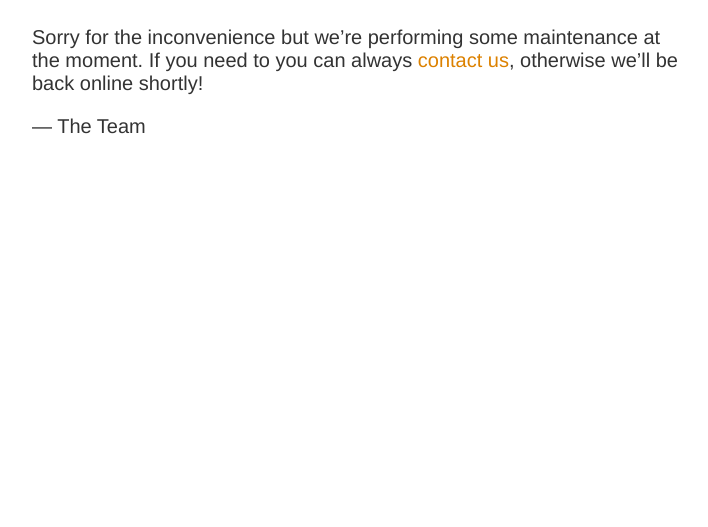
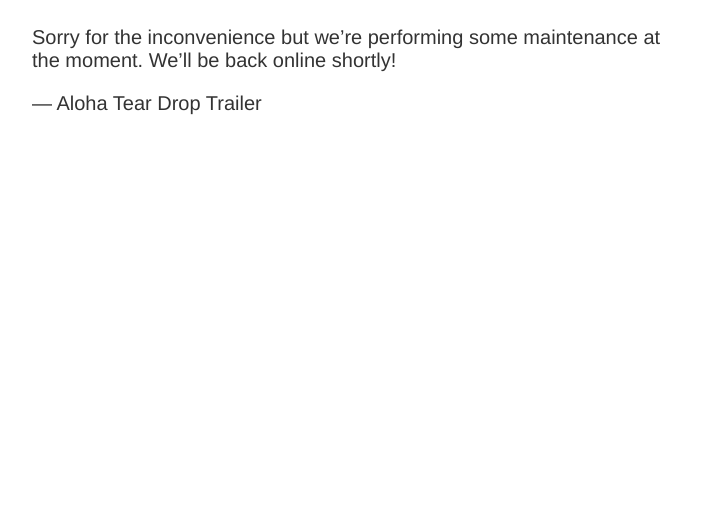
Before and after one commit to jaredwines/alohateardroptrailer-site, a plain HTML site: page index.html in a window 1280 px wide. Shown: the part 273-800 px from the top of the page, without its empty margins (283-991 px from the left). Drawn offline with Linux system fonts and the light colour scheme.

Commit message:
Update index.html

```diff
--- a/index.html
+++ b/index.html
@@ -12,7 +12,7 @@
 <article>
     <h1>We&rsquo;ll be back soon!</h1>
     <div>
-        <p>Sorry for the inconvenience but we&rsquo;re performing some maintenance at the moment. If you need to you can always <a href="mailto:#">contact us</a>, otherwise we&rsquo;ll be back online shortly!</p>
-        <p>&mdash; The Team</p>
+        <p>Sorry for the inconvenience but we&rsquo;re performing some maintenance at the moment. We&rsquo;ll be back online shortly!</p>
+        <p>&mdash; Aloha Tear Drop Trailer</p>
     </div>
 </article>
```
